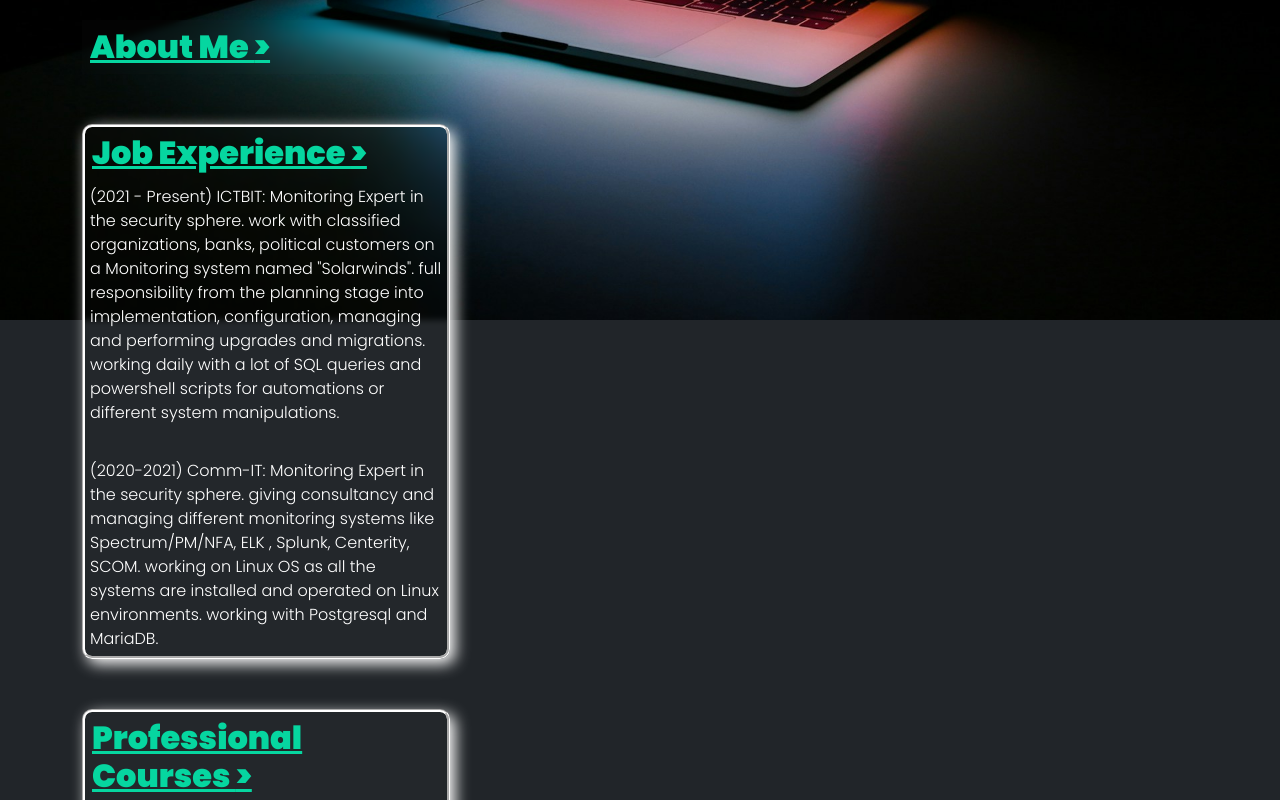
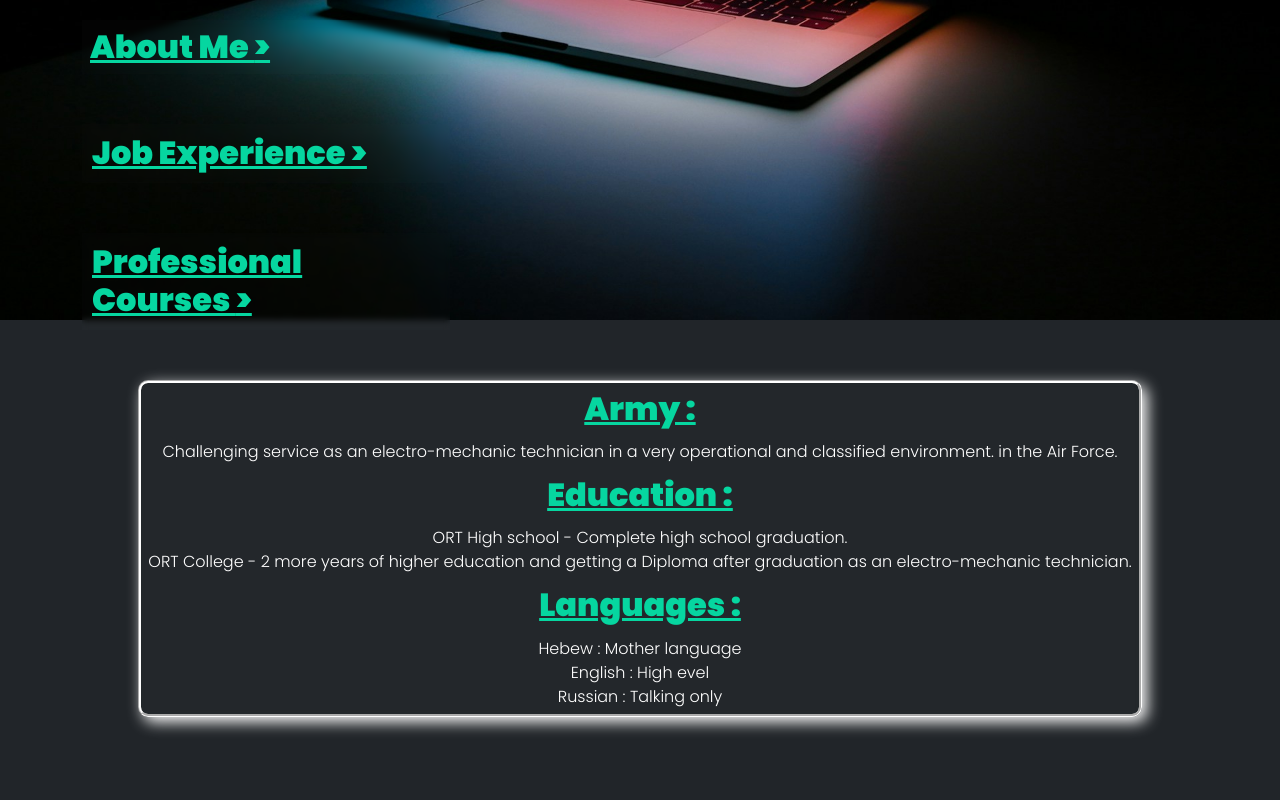
Before and after one commit to felixlutr/MyPortfolio, a React (Vite) app: page / in a window 1280 px wide. Shown: the part 480-1280 px from the top of the page. After the commit the page ends 1247 px from the top, so only its background shows below. Built offline with nearby package versions, Linux system fonts and the light colour scheme.

Commit message:
finished with the new containers animation and lower container

```diff
--- a/src/App.jsx
+++ b/src/App.jsx
@@ -74,22 +74,24 @@ function App() {
           </label>
         </h1>
         <div className="jobs-content">
+          <div>
             <p className="detailsContent">
               (2021 - Present) ICTBIT: Monitoring Expert in the security sphere.
-            work with classified organizations, banks, political customers on a
-            Monitoring system named "Solarwinds". full responsibility from the
-            planning stage into implementation, configuration, managing and
-            performing upgrades and migrations. working daily with a lot of SQL
-            queries and powershell scripts for automations or different system
-            manipulations.
+              work with classified organizations, banks, political customers on
+              a Monitoring system named "Solarwinds". full responsibility from
+              the planning stage into implementation, configuration, managing
+              and performing upgrades and migrations. working daily with a lot
+              of SQL queries and powershell scripts for automations or different
+              system manipulations.
             </p>
             <p className="detailsContent">
               <br></br>(2020-2021) Comm-IT: Monitoring Expert in the security
-            sphere. giving consultancy and managing different monitoring systems
-            like Spectrum/PM/NFA, ELK , Splunk, Centerity, SCOM. working on
-            Linux OS as all the systems are installed and operated on Linux
-            environments. working with Postgresql and MariaDB.
+              sphere. giving consultancy and managing different monitoring
+              systems like Spectrum/PM/NFA, ELK , Splunk, Centerity, SCOM.
+              working on Linux OS as all the systems are installed and operated
+              on Linux environments. working with Postgresql and MariaDB.
             </p>
+          </div>
         </div>
       </div>
       <div className="coursesContainer">
@@ -106,14 +108,18 @@ function App() {
             Professional Courses <span>{">"}</span>
           </label>
         </h1>
+        <div className="courses-Content">
+          <div>
             <p className="detailsContent">
-          John Bryce: DBA , SQL Server course.
+            John Bryce: DBA , SQL Server course.<br></br>
               <br></br>Udemy: Python course,
               <br></br>CSS and HTML course,
               <br></br>Javascript course,
               <br></br>React course,
               <br></br>Fullstack Course with MERN stack.
             </p>
+          </div>
+        </div>
       </div>
       <div className="overallContainer">
         <input
@@ -128,7 +134,7 @@ function App() {
         </p>
         <h1 className="detailsTopic">Education :</h1>
         <p className="detailsContent">
-          ORT High school - Complete high school graduation. ORT College - 2
+          ORT High school - Complete high school graduation. <br></br>ORT College - 2
           more years of higher education and getting a Diploma after graduation
           as an electro-mechanic technician.
         </p>
--- a/src/styles.css
+++ b/src/styles.css
@@ -160,7 +160,7 @@ body::-webkit-scrollbar-thumb {
 
   &:has(input:checked), &:hover {
     /* box-shadow: 1px 0 5px rgba(255,255,255,.3); */
-    box-shadow: 0 10px 10px rgba(255,255,255,.3);
+    box-shadow: 0px 10px 10px rgba(255,255,255,.3);
     /* box-shadow: 5px 5px 15px white; */
   }
 }
@@ -218,13 +218,13 @@ body::-webkit-scrollbar-thumb {
 
 .jobsContainer {
   backdrop-filter: blur(3px); /* Chrome and Opera */
-  box-shadow: 5px 5px 15px white;
+  box-shadow: unset;
   background-color: rgb(228 228 228 / 1%);
   max-width: 33%;
   height: auto;
-  border-radius: 10px;
+  border-radius: 0;
   border-style: groove;
-  border-color: white;
+  border-color: transparent;
   margin-bottom: 50px;
 
   &:has(input:checked) {
@@ -261,13 +261,13 @@ body::-webkit-scrollbar-thumb {
 
 .coursesContainer {
   backdrop-filter: blur(3px); /* Chrome and Opera */
-  box-shadow: 5px 5px 15px white;
+  box-shadow: unset;
   background-color: rgb(228 228 228 / 1%);
   max-width: 33%;
   height: auto;
-  border-radius: 10px;
+  border-radius: 0;
   border-style: groove;
-  border-color: white;
+  border-color: transparent;
   margin-bottom: 50px;
 
   &:has(input:checked) {
@@ -282,7 +282,7 @@ body::-webkit-scrollbar-thumb {
   }
 }
 
-.coursesContainer > input#courses-checkbox:checked ~ .detailsContent {
+.coursesContainer > input#courses-checkbox:checked ~ .courses-Content {
   grid-template-rows: 1fr;
 }
 
@@ -292,16 +292,33 @@ body::-webkit-scrollbar-thumb {
   transition: all 250ms;
 }
 
+.courses-Content {
+  display: grid;
+  grid-template-rows: 0fr;
+  transition: all 250ms ease-in-out;
+  & > div {
+    overflow: hidden;
+  }
+
+}
+
 .overallContainer {
   backdrop-filter: blur(3px); /* Chrome and Opera */
   box-shadow: 5px 5px 15px white;
   background-color: rgb(228 228 228 / 1%);
-  max-width: 33%;
+  max-width: 90%;
   height: auto;
   border-radius: 10px;
   border-style: groove;
   border-color: white;
+  display:flex;
+  /* justify-content: center; */
+  /* align-items: center; */
+  flex-direction: column;
+  text-align: center;
+  margin: auto;
   margin-bottom: 50px;
+
 
   &:has(input:checked) {
     border-color: white;
```
Lines whose indentation alone changed are shown as unchanged.
